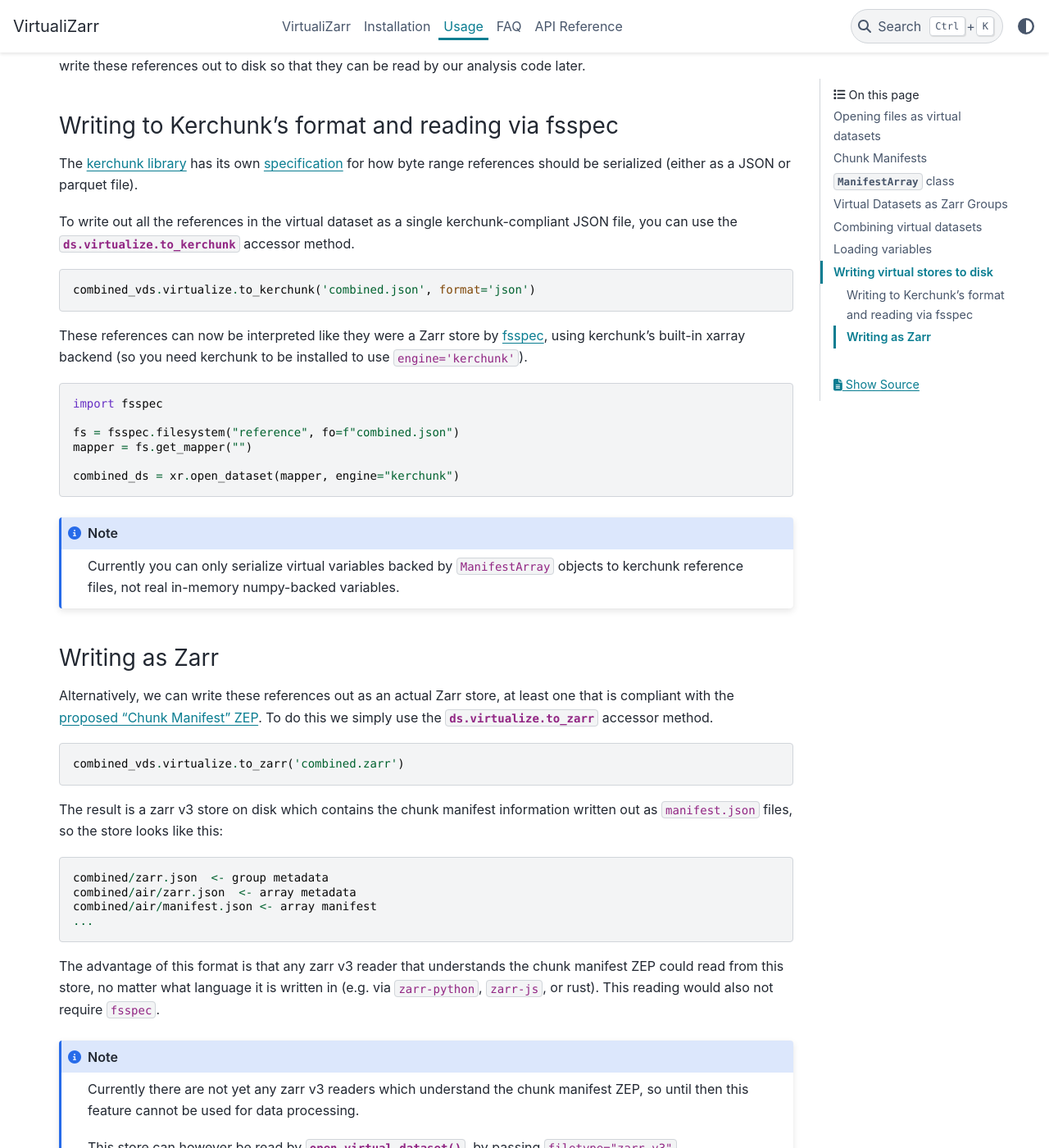
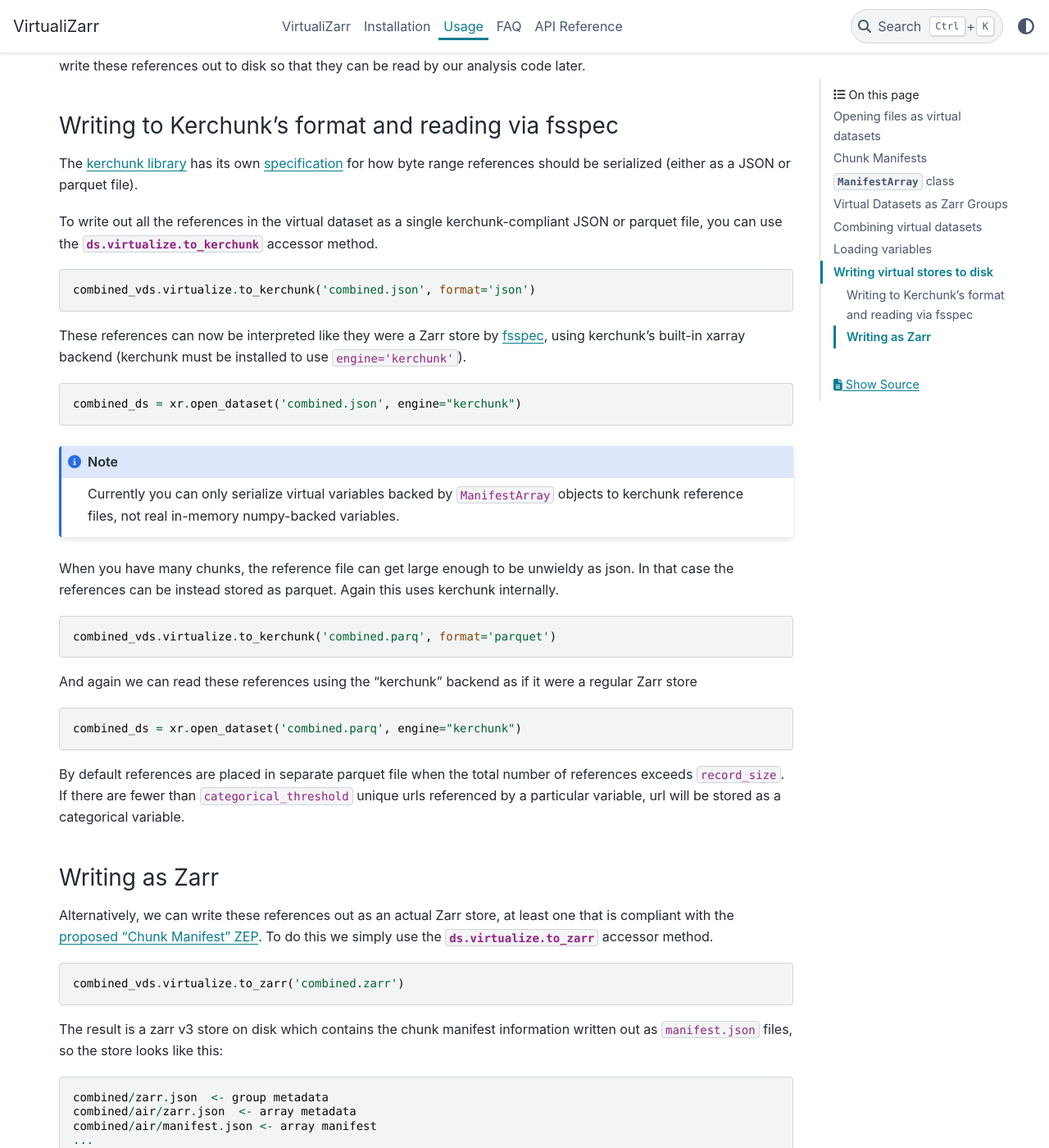
Before and after one commit to zarr-developers/VirtualiZarr, a Sphinx documentation site: the page built from docs/usage.md, in a window 1280 px wide and 1400 px high, scrolled down 8093 px. Shown: the whole window at 82% size. Built offline with Sphinx 7.4.7 and the PyData theme 0.15.4, drawn with Linux system fonts in a browser that asks for light colours.

Commit message:
Add docs

````diff
--- a/docs/usage.md
+++ b/docs/usage.md
@@ -311,26 +311,35 @@ Once we've combined references to all the chunks of all our legacy files into on
 
 The [kerchunk library](https://github.com/fsspec/kerchunk) has its own [specification](https://fsspec.github.io/kerchunk/spec.html) for how byte range references should be serialized (either as a JSON or parquet file).
 
-To write out all the references in the virtual dataset as a single kerchunk-compliant JSON file, you can use the {py:meth}`ds.virtualize.to_kerchunk <virtualizarr.xarray.VirtualiZarrDatasetAccessor.to_kerchunk>` accessor method.
+To write out all the references in the virtual dataset as a single kerchunk-compliant JSON or parquet file, you can use the {py:meth}`ds.virtualize.to_kerchunk <virtualizarr.xarray.VirtualiZarrDatasetAccessor.to_kerchunk>` accessor method.
 
 ```python
 combined_vds.virtualize.to_kerchunk('combined.json', format='json')
 ```
 
-These references can now be interpreted like they were a Zarr store by [fsspec](https://github.com/fsspec/filesystem_spec), using kerchunk's built-in xarray backend (so you need kerchunk to be installed to use `engine='kerchunk'`).
+These references can now be interpreted like they were a Zarr store by [fsspec](https://github.com/fsspec/filesystem_spec), using kerchunk's built-in xarray backend (kerchunk must be installed to use `engine='kerchunk'`).
 
 ```python
-import fsspec
-
-fs = fsspec.filesystem("reference", fo=f"combined.json")
-mapper = fs.get_mapper("")
-
-combined_ds = xr.open_dataset(mapper, engine="kerchunk")
+combined_ds = xr.open_dataset('combined.json', engine="kerchunk")
 ```
 
 ```{note}
 Currently you can only serialize virtual variables backed by `ManifestArray` objects to kerchunk reference files, not real in-memory numpy-backed variables.
 ```
+
+When you have many chunks, the reference file can get large enough to be unwieldy as json. In that case the references can be instead stored as parquet. Again this uses kerchunk internally.
+
+```python
+combined_vds.virtualize.to_kerchunk('combined.parq', format='parquet')
+```
+
+And again we can read these references using the "kerchunk" backend as if it were a regular Zarr store
+
+```python
+combined_ds = xr.open_dataset('combined.parq', engine="kerchunk")
+```
+
+By default references are placed in separate parquet file when the total number of references exceeds `record_size`. If there are fewer than `categorical_threshold` unique urls referenced by a particular variable, url will be stored as a categorical variable.
 
 ### Writing as Zarr
 
````
